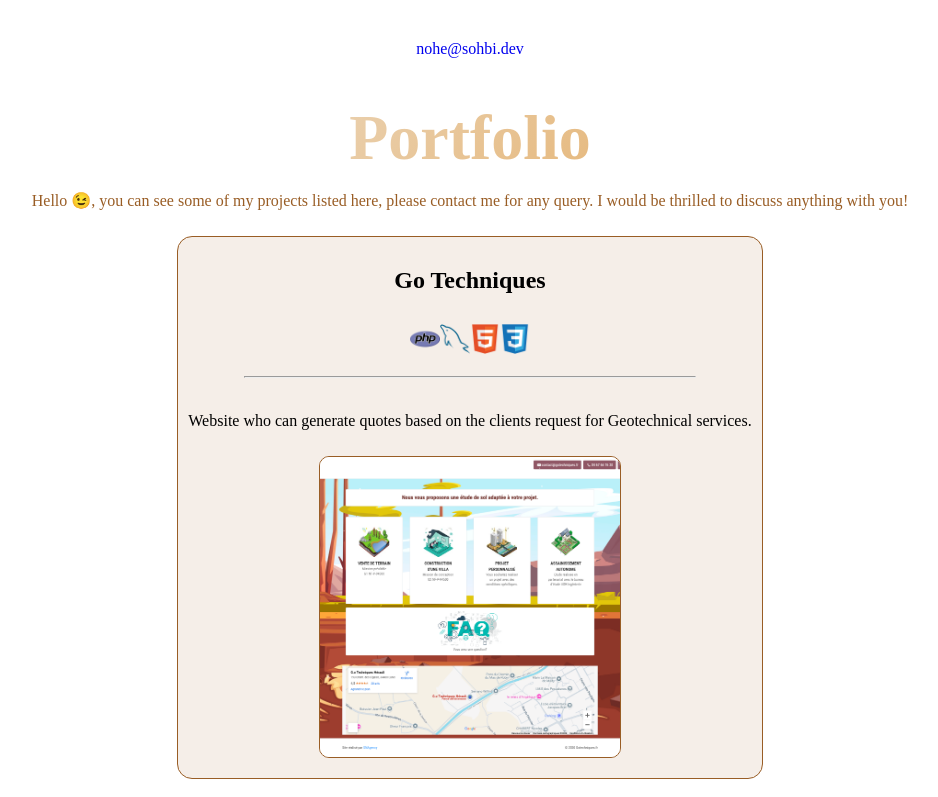
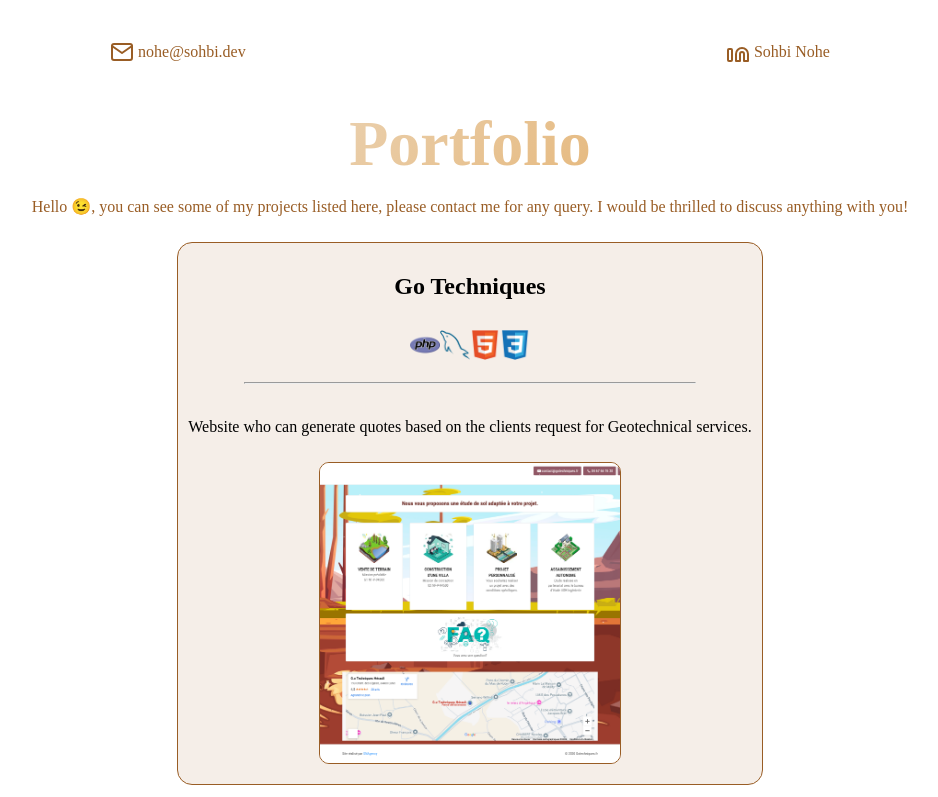
Before and after one commit to nohe-sohbi/portfolio, a React (Vite) app: page / in a window 1280 px wide. Shown: the top 797 px of the page, without its empty margins (170-1108 px from the left). Built offline with nearby package versions, Linux system fonts and the light colour scheme.

Commit message:
Adding LinkedIn & email to Header

```diff
--- a/src/components/Header.tsx
+++ b/src/components/Header.tsx
@@ -4,7 +4,63 @@ export default function Header() {
       <header>
         <title>Portfolio</title>
         <nav>
-          <a href="mailto:nohe@sohbi.dev">nohe@sohbi.dev</a>
+          <div className="nav-element">
+            <a
+              href="mailto:nohe@sohbi.dev"
+              style={{
+                display: "flex",
+                alignItems: "center",
+                textDecoration: "none",
+                color: "inherit",
+              }}
+            >
+              <svg
+                xmlns="http://www.w3.org/2000/svg"
+                width="24"
+                height="24"
+                viewBox="0 0 24 24"
+                fill="none"
+                stroke="currentColor"
+                strokeWidth="2"
+                strokeLinecap="round"
+                strokeLinejoin="round"
+                className="mx-2"
+              >
+                <rect x="2" y="4" width="20" height="16" rx="2" ry="2" />
+                <path d="M22 6l-10 7L2 6" />
+              </svg>
+              &nbsp;nohe@sohbi.dev
+            </a>
+          </div>
+          <div className="nav-element">
+            <a
+              href="https://www.linkedin.com/in/nohe-sohbi/"
+              target="_blank"
+              style={{
+                display: "flex",
+                alignItems: "center",
+                textDecoration: "none",
+                color: "inherit",
+              }}
+            >
+              <svg
+                xmlns="http://www.w3.org/2000/svg"
+                width="24"
+                height="24"
+                viewBox="0 0 24 24"
+                fill="none"
+                stroke="currentColor"
+                strokeWidth="2"
+                strokeLinecap="round"
+                strokeLinejoin="round"
+                className="mx-2"
+              >
+                <path d="M16 8a6 6 0 0 1 6 6v7h-4v-7a2 2 0 0 0-2-2 2 2 0 0 0-2 2v7h-4v-7a6 6 0 0 1 6-6z" />
+                <rect x="2" y="9" width="4" height="12" rx="1" ry="1" />
+              </svg>
+              &nbsp;Sohbi Nohe
+            </a>
+          </div>
         </nav>
       </header>
     </>
```
